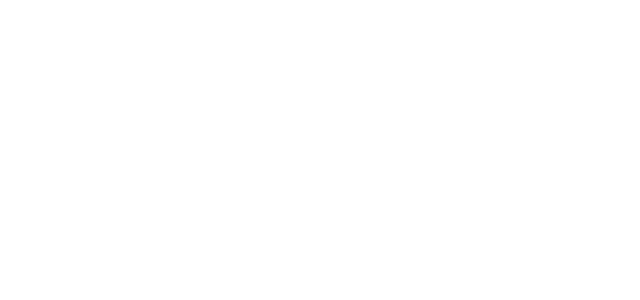
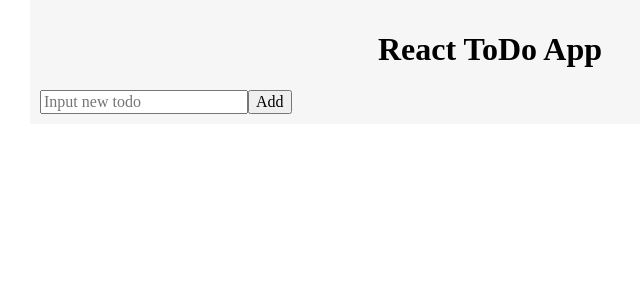
Before and after one commit to teinen/react-practices, a React (Create React App) app in the folder todo-list/: page / in a window 1280 px wide. Shown: the top 300 px of the page, without its empty margins (150-790 px from the left). Built offline with nearby package versions, Linux system fonts and the light colour scheme; the HTML template or start-up script is replaced by a standard one.

Commit message:
Add input field

```diff
--- a/todo-list/src/components/ToDoApp.tsx
+++ b/todo-list/src/components/ToDoApp.tsx
@@ -1,12 +1,30 @@
-import React from 'react'
+import React, { useState } from 'react'
 import '../style/ToDoApp.css'
+import ToDoInput from './ToDoInput'
 
-const App: React.FC = () => {
+const ToDoApp: React.FC = () => {
+  const defaultTodos: Array<Object> = [
+    {
+      title: 'Sample todo',
+      completed: true
+    }
+  ]
+
+  const [todos, updateTodos] = useState(defaultTodos)
+
+  const clickHandler = (newTodo: string): void => {
+    console.log(newTodo)
+  }
+
   return (
     <div className="todo-app">
-      <div className="hoge"></div>
+      <h1 className="todo-app-title">React ToDo App</h1>
+
+      <ToDoInput
+        onClick={(newTodo) => { clickHandler(newTodo) }}
+      />
     </div>
   )
 }
 
-export default App;
+export default ToDoApp;
--- /dev/null
+++ b/todo-list/src/components/ToDoInput.tsx
@@ -0,0 +1,33 @@
+import React, { useState, useRef } from 'react'
+
+interface Props {
+  onClick: (todo: string) => void
+}
+
+const ToDoInput: React.FC<Props> = (props) => {
+  const [newTodo, setNewTodo] = useState('')
+  const inputRef = useRef({} as HTMLInputElement)
+
+  const clickHandler = (newTodo: string): void => {
+    props.onClick(newTodo)
+    inputRef.current.value = ''
+  }
+
+  return (
+    <div>
+      <input
+        ref={inputRef}
+        type="text"
+        placeholder="Input new todo"
+        onChange={(e) => { setNewTodo(e.target.value) }}
+      >
+
+      </input>
+      <button onClick={() => { clickHandler(newTodo) }}>
+        Add
+      </button>
+    </div>
+  )
+}
+
+export default ToDoInput
--- a/todo-list/src/style/ToDoApp.css
+++ b/todo-list/src/style/ToDoApp.css
@@ -1,4 +1,11 @@
 .todo-app {
-  display: flex;
-  justify-content: center;
+  display: block;
+  max-width: 900px;
+  margin: auto;
+  padding: 10px;
+  background: #f6f6f6;
 }
+
+.todo-app-title {
+  text-align: center;
+}
```
